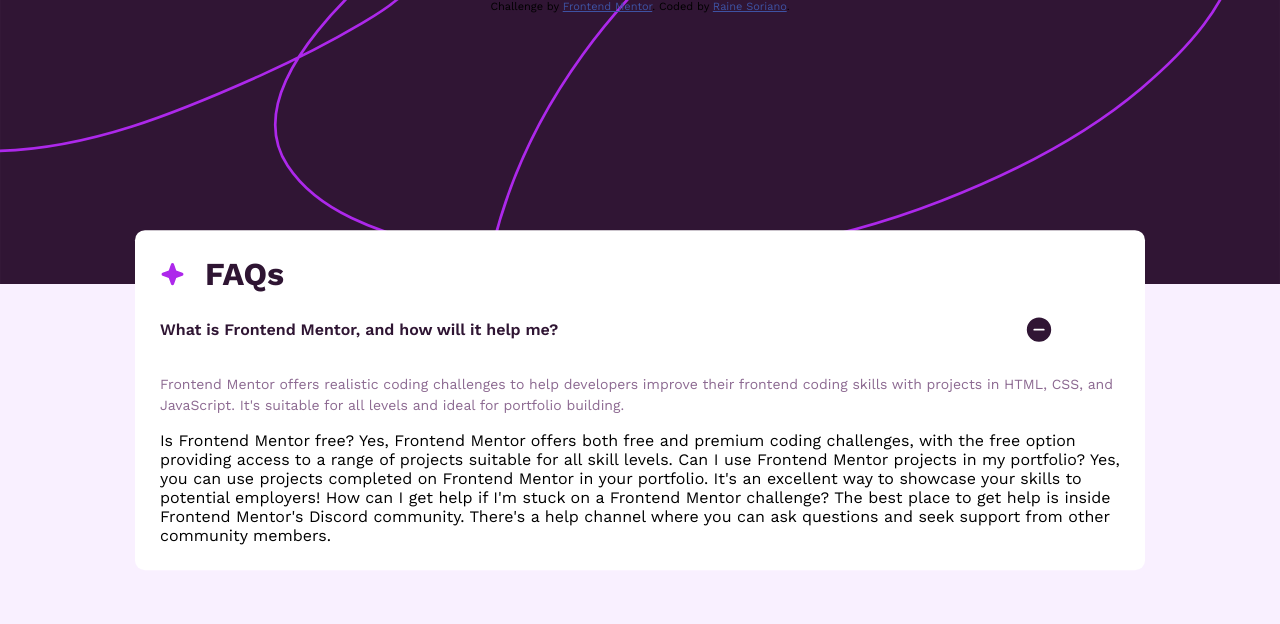
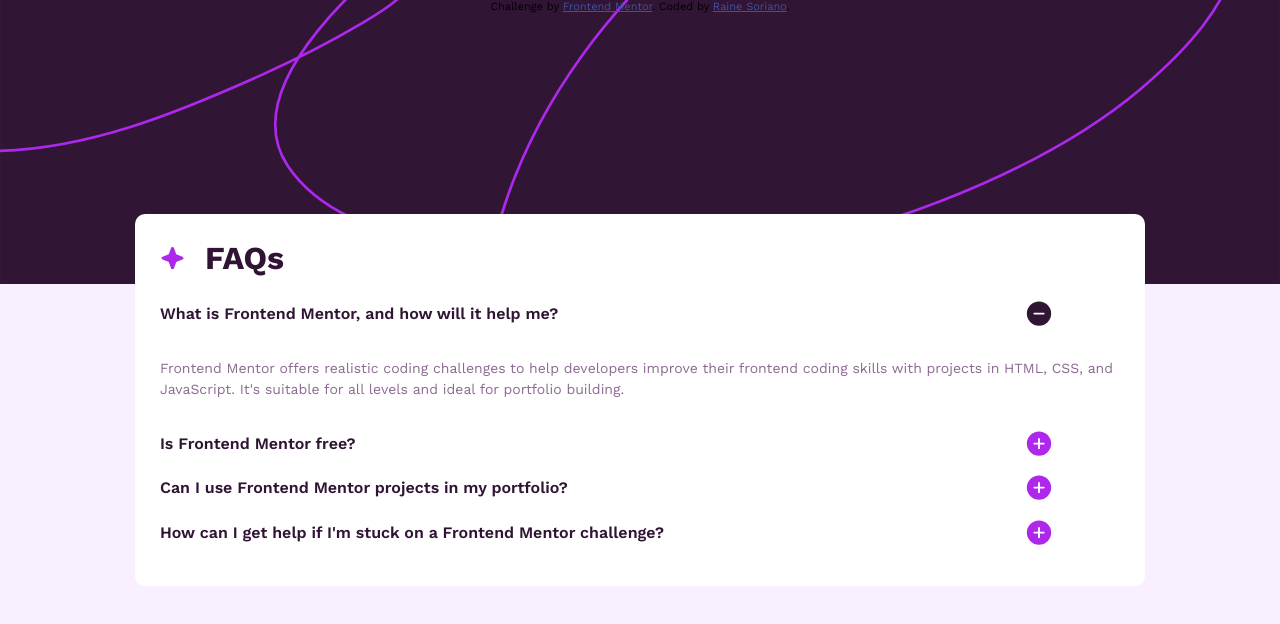
Before and after one commit to rainearcher/faq-accordion, a React (Create React App) app: page / in a window 1280 px wide. Shown: the top 624 px of the page. Built offline with nearby package versions, Linux system fonts and the light colour scheme.

Commit message:
Add other questionanswers

```diff
--- a/src/App.js
+++ b/src/App.js
@@ -22,20 +22,30 @@
       <div className="card">
         <h1><img src={starIcon}/>FAQs</h1>
         <QuestionAnswer
-        question="What is Frontend Mentor, and how will it help me?"
-        answer="Frontend Mentor offers realistic coding challenges to help developers improve their
-        frontend coding skills with projects in HTML, CSS, and JavaScript. It's suitable for
-        all levels and ideal for portfolio building."
-        showAnswer={true}/>
-        Is Frontend Mentor free?
-        Yes, Frontend Mentor offers both free and premium coding challenges, with the free
-        option providing access to a range of projects suitable for all skill levels.
-        Can I use Frontend Mentor projects in my portfolio?
-        Yes, you can use projects completed on Frontend Mentor in your portfolio. It's an excellent
-        way to showcase your skills to potential employers!
-        How can I get help if I'm stuck on a Frontend Mentor challenge?
-        The best place to get help is inside Frontend Mentor's Discord community. There's a help
-        channel where you can ask questions and seek support from other community members.
+          question="What is Frontend Mentor, and how will it help me?"
+          answer="Frontend Mentor offers realistic coding challenges to help developers improve their
+          frontend coding skills with projects in HTML, CSS, and JavaScript. It's suitable for
+          all levels and ideal for portfolio building."
+          showAnswer={true}
+        />
+        <QuestionAnswer
+          question="Is Frontend Mentor free?"
+          answer="Yes, Frontend Mentor offers both free and premium coding challenges, with the free
+          option providing access to a range of projects suitable for all skill levels."
+          showAnswer={false}
+        />
+        <QuestionAnswer
+          question="Can I use Frontend Mentor projects in my portfolio?"
+          answer="Yes, you can use projects completed on Frontend Mentor in your portfolio. It's an excellent
+          way to showcase your skills to potential employers!"
+          showAnswer={false}
+        />
+        <QuestionAnswer
+          question="How can I get help if I'm stuck on a Frontend Mentor challenge?"
+          answer="The best place to get help is inside Frontend Mentor's Discord community. There's a help
+          channel where you can ask questions and seek support from other community members."
+          showAnswer={false}
+        />
       </div>
 
 
```
